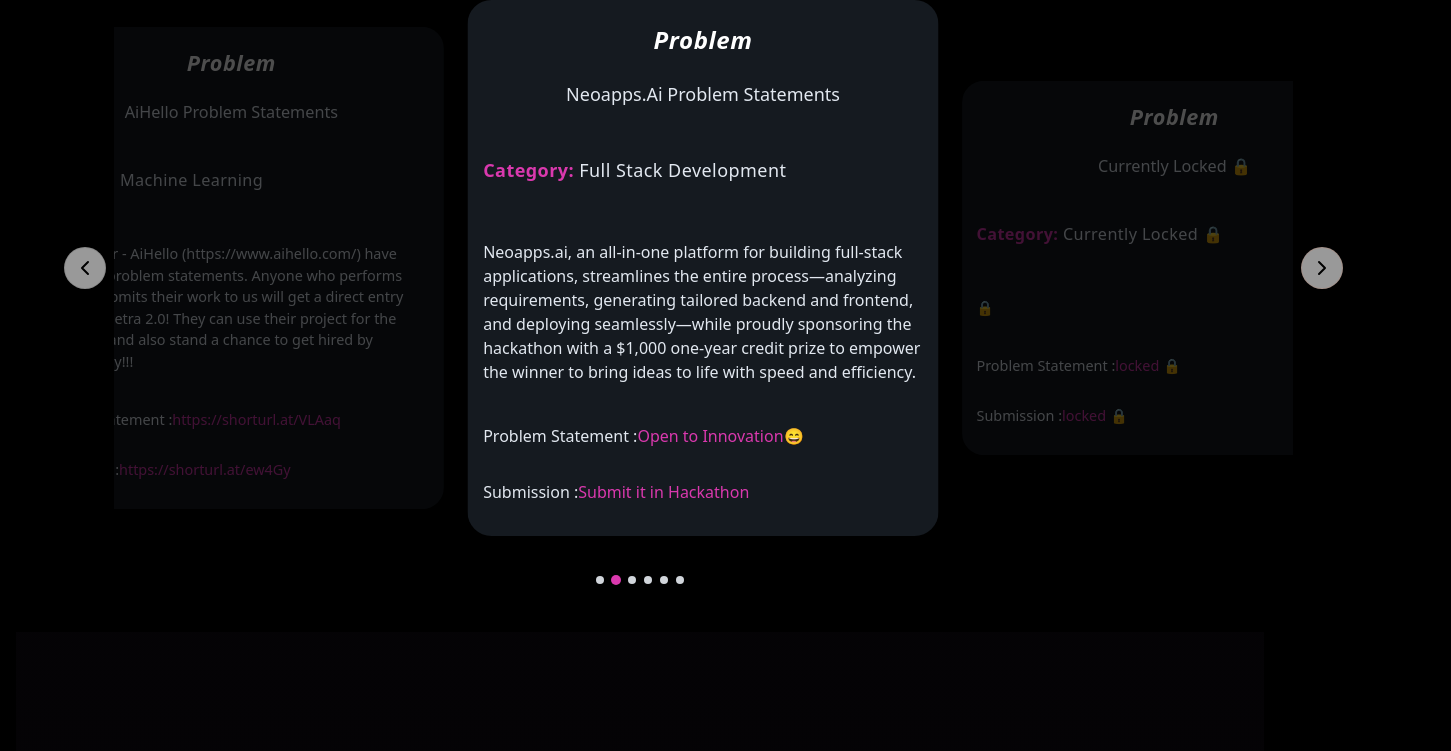
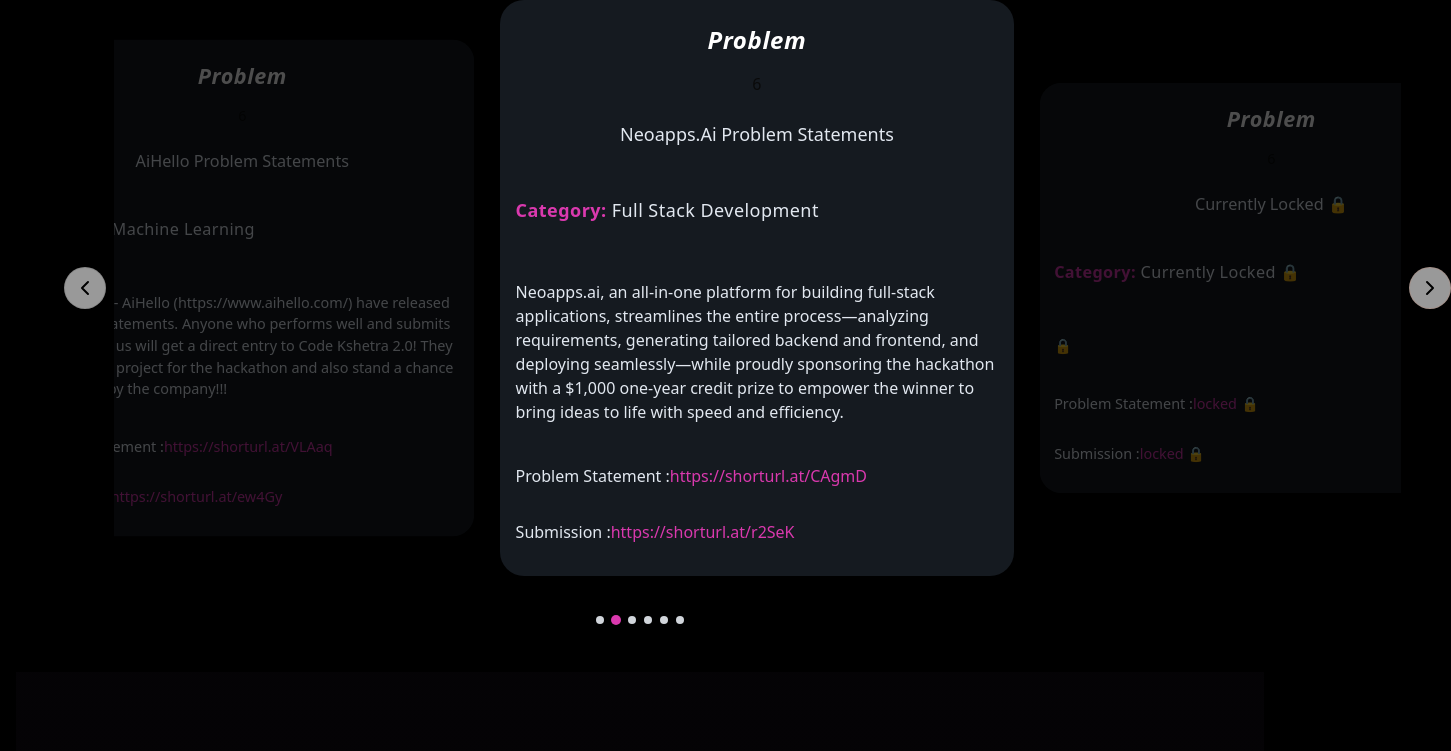
Before and after one commit to THEGAMECHANGER416/CodeKshetra2.0, a React (Vite) app: page / in a window 1280 px wide. Shown: the part 3217-3968 px from the top of the page, 1451 px wide, since content can reach past the window. Built offline with nearby package versions, Linux system fonts and the light colour scheme.

Commit message:
Updated Problem Statements

```diff
--- a/src/components/CardContent.tsx
+++ b/src/components/CardContent.tsx
@@ -22,7 +22,7 @@
       <span className="absolute left-0 top-0 w-0 h-full bg-accent/5 group-hover:w-full transition-all duration-500 overflow-hidden rounded-xl flex justify-center items-center">
         Statement
       </span>
-    </h4>
+    </h4>6
 
     <h3 className="capitalize font-medium text-slate-200 text-sm md:text-lg py-2">
       {title}
--- a/src/json/problem-statements.ts
+++ b/src/json/problem-statements.ts
@@ -16,8 +16,8 @@
     category: "Full Stack Development",
     description:
       "Neoapps.ai, an all-in-one platform for building full-stack applications, streamlines the entire process—analyzing requirements, generating tailored backend and frontend, and deploying seamlessly—while proudly sponsoring the hackathon with a $1,000 one-year credit prize to empower the winner to bring ideas to life with speed and efficiency.",
-      Statement: " Open to Innovation😄",
-      Submission: "Submit it in Hackathon ",
+      Statement: " https://shorturl.at/CAgmD",
+      Submission: "https://shorturl.at/r2SeK ",
   },
   {
     title: "Currently locked 🔒",
```
